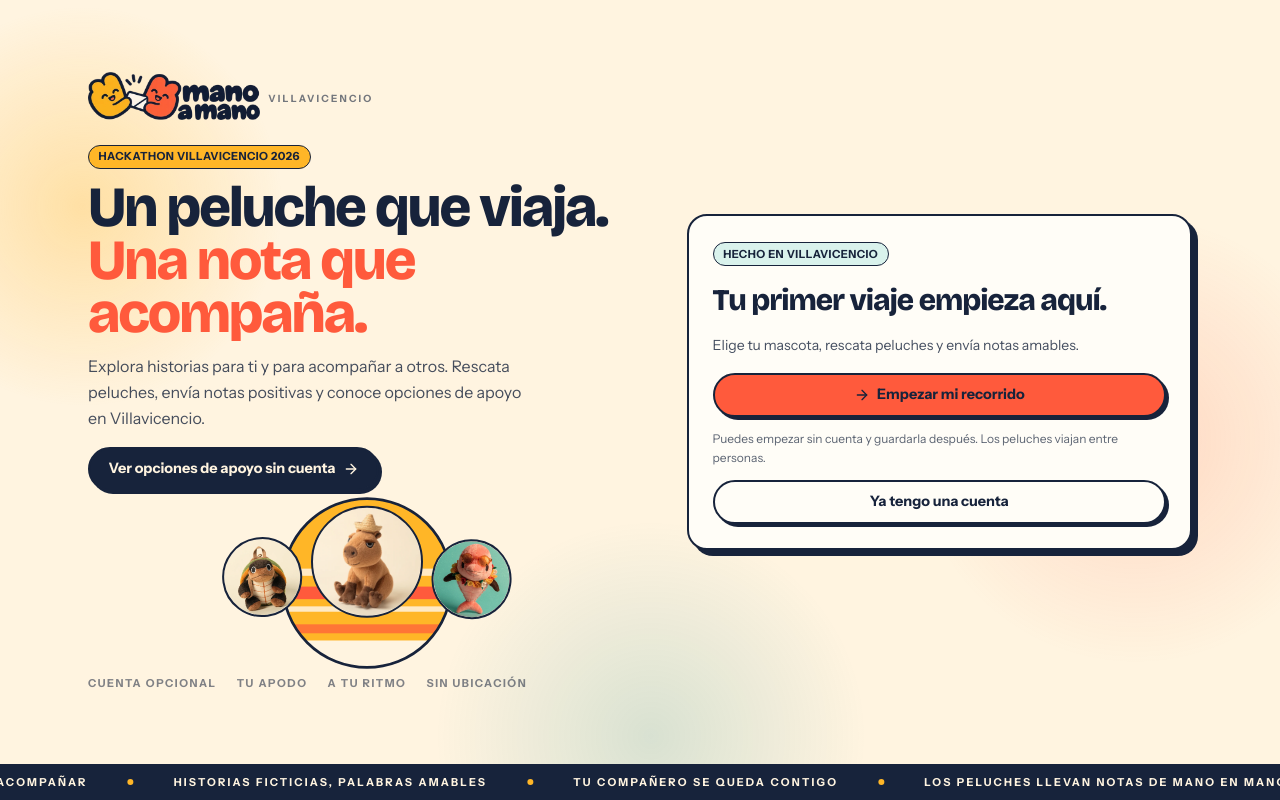
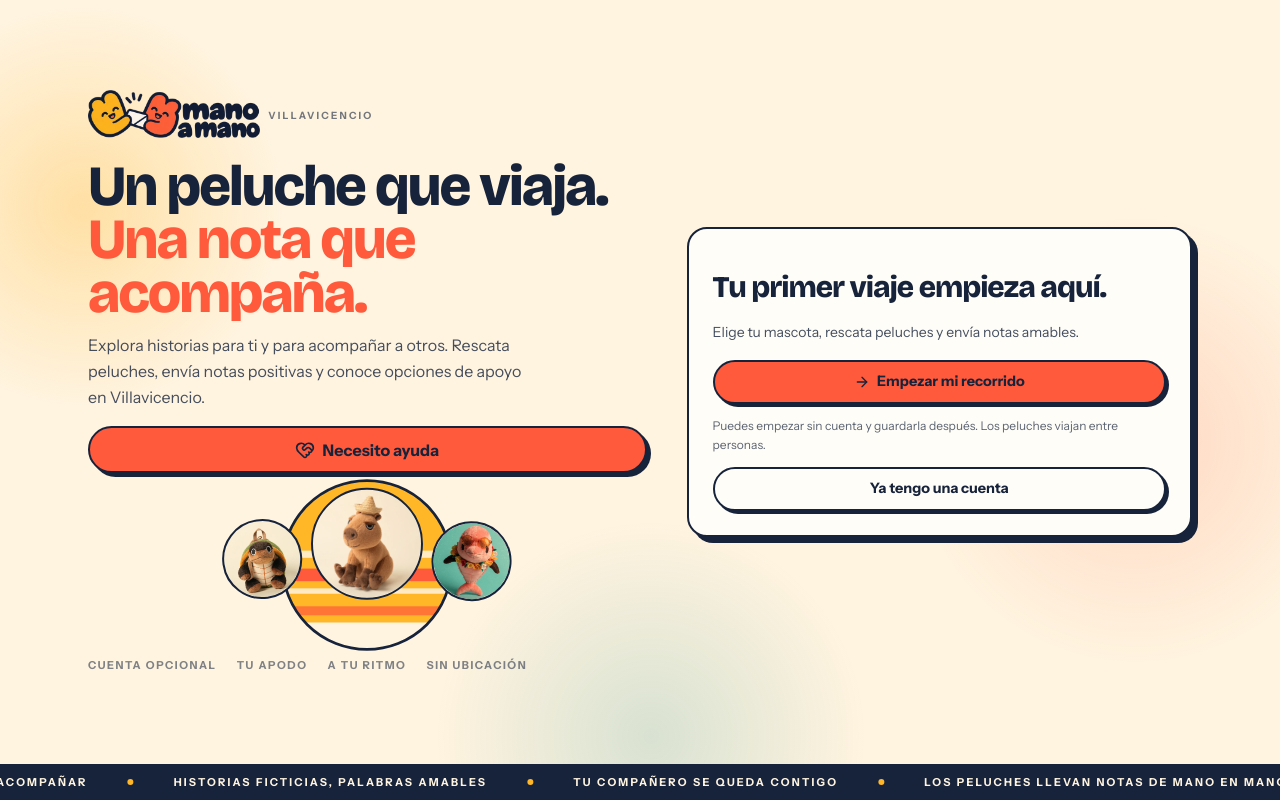
Before and after one commit to Xan007/mano-a-mano-hackathon, a React (Vite) app: page / in a window 1280 px wide. Built offline with nearby package versions, Linux system fonts and the light colour scheme; no server answers.

Commit message:
feat: add prominent help entry on landing

```diff
--- a/src/components/AuthScreen.tsx
+++ b/src/components/AuthScreen.tsx
@@ -5,7 +5,7 @@ import { useState } from "react";
 import { errorMessage } from "../lib/errors";
 import { useMutation, useQuery } from "convex/react";
 import { m as motion } from "motion/react";
-import { ArrowRight, Loader2 } from "lucide-react";
+import { ArrowRight, HeartHandshake, Loader2 } from "lucide-react";
 import { api } from "../../convex/_generated/api";
 import { useSession } from "../lib/session";
 import { play } from "../lib/audio";
@@ -78,20 +78,6 @@ export function AuthScreen() {
           </motion.div>
 
           <div className="mt-4 space-y-3 lg:mt-4">
-            <motion.span
-              initial={reduceMotion ? false : { opacity: 0, scale: 0.9 }}
-              animate={{ opacity: 1, scale: 1 }}
-              transition={{
-                delay: 0.05,
-                type: "spring",
-                stiffness: 260,
-                damping: 20,
-              }}
-              className="chip bg-mango"
-            >
-              Hackathon Villavicencio 2026
-            </motion.span>
-
             <motion.h1
               initial={reduceMotion ? false : { opacity: 0, y: 14 }}
               animate={{ opacity: 1, y: 0 }}
@@ -119,9 +105,9 @@ export function AuthScreen() {
             </motion.p>
           </div>
 
-          <Link to="/apoyo" className="btn btn-ink relative z-10 mt-5 lg:mt-4">
-            Ver opciones de apoyo sin cuenta
-            <ArrowRight className="h-4 w-4" aria-hidden="true" />
+          <Link to="/apoyo" className="btn btn-guava relative z-10 mt-5 min-h-14 w-full text-base shadow-[4px_4px_0_var(--color-ink)] lg:mt-4">
+            <HeartHandshake className="h-5 w-5" aria-hidden="true" />
+            Necesito ayuda
           </Link>
 
           <div className="relative mt-1 h-40 sm:h-48 lg:h-44">
@@ -211,7 +197,6 @@ export function AuthScreen() {
           transition={{ delay: 0.1, duration: 0.45, ease: [0.22, 1, 0.36, 1] }}
           className="card relative p-4 sm:p-6"
         >
-          <p className="chip bg-mist">Hecho en Villavicencio</p>
           <h2 className="mt-4 text-3xl">Tu primer viaje empieza aquí.</h2>
           <p className="my-4 text-sm leading-relaxed text-ink/80">
             Elige tu mascota, rescata peluches y envía notas amables.
```
